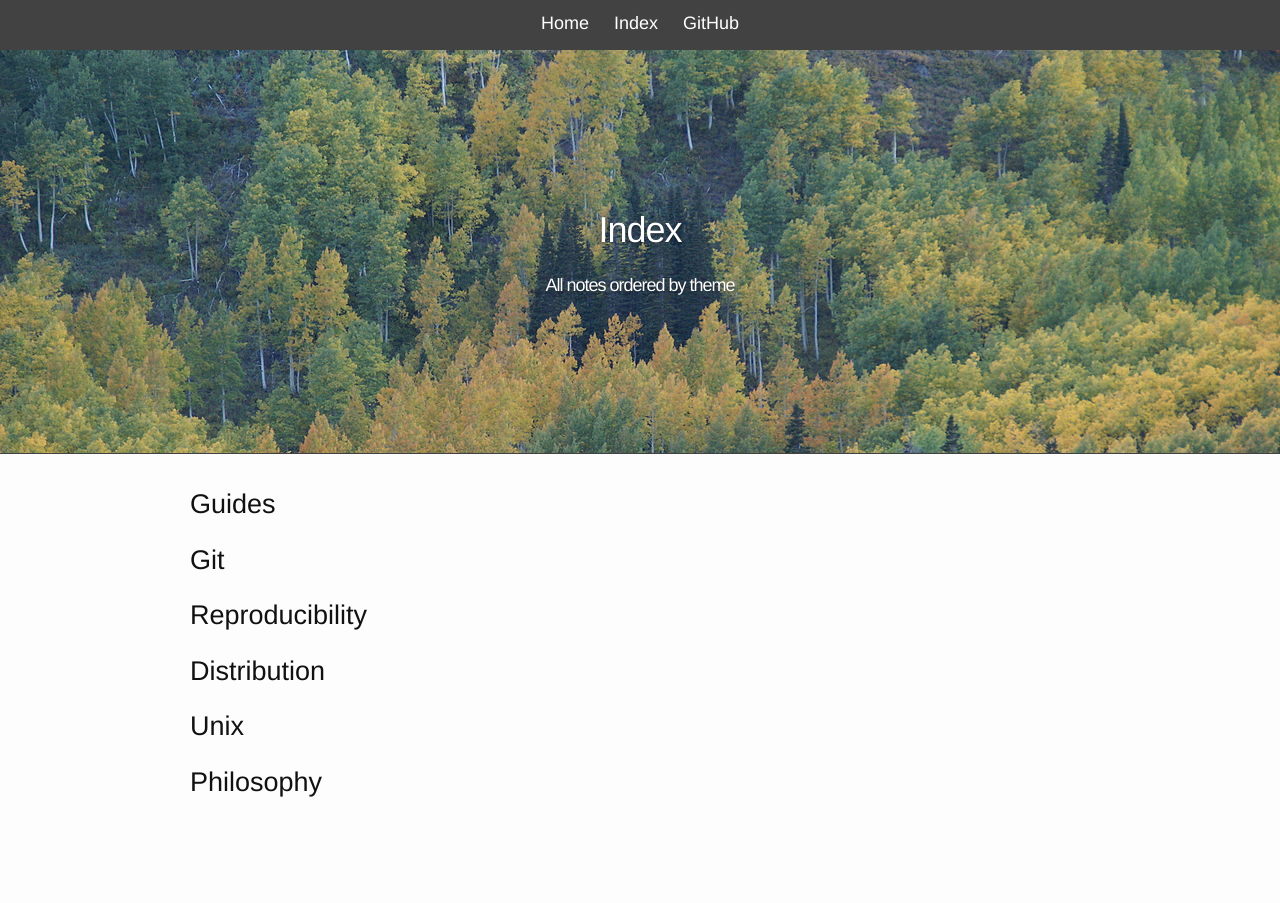
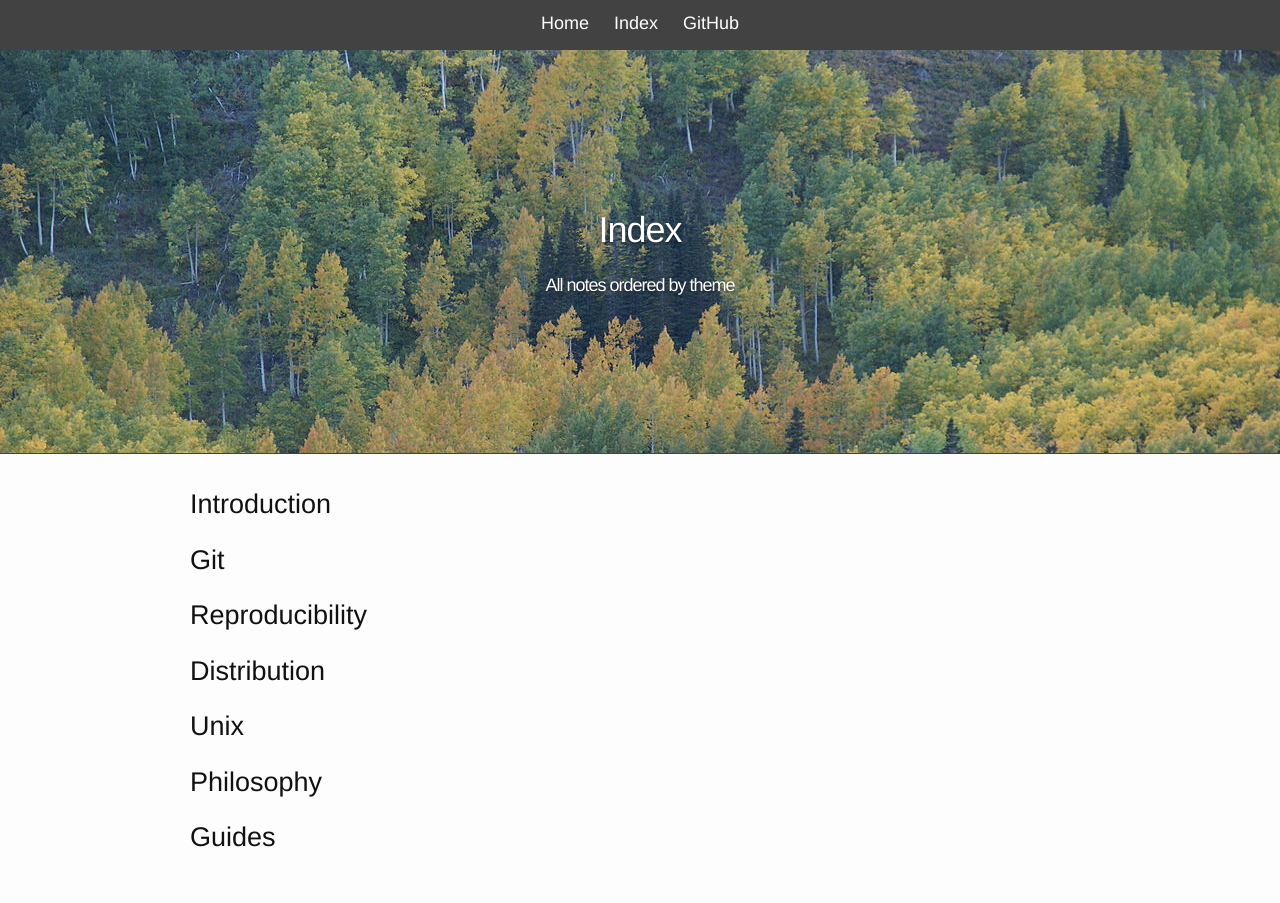
Before and after one commit to DomBennett/fge, a Jekyll site: the page built from guides/index.html, in a window 1280 px wide. Built offline with Jekyll 4.4.1, drawn with Linux system fonts in a browser that asks for light colours; nearby versions of some CDN libraries; library files that are not in the unit come from our copies; Markdown is read by kramdown in place of the engine named in the settings.

Commit message:
Added new doc

```diff
--- a/build.py
+++ b/build.py
@@ -112,7 +112,7 @@ def read_doc(doc_path, input_dir):
 
 
 def run(input_dir, output_dir):
-    """Make docs in _docs_repo/ CGE friendly"""
+    """Make docs in _docs_repo/ FGE friendly"""
     # get docs
     docs = [e for e in os.listdir(input_dir) if re.search('\.md', e)]
     docs = [e for e in docs if e != 'README.md']
--- a/guides/index.html
+++ b/guides/index.html
@@ -2,12 +2,13 @@
 layout: default
 title: Index
 themes:  # set the themes as found in docs here to list them all
-    - guides
+    - introduction
     - git
     - reproducibility
     - distribution
     - unix
     - philosophy
+    - guides
 ---
 
 <section class="page">
```
